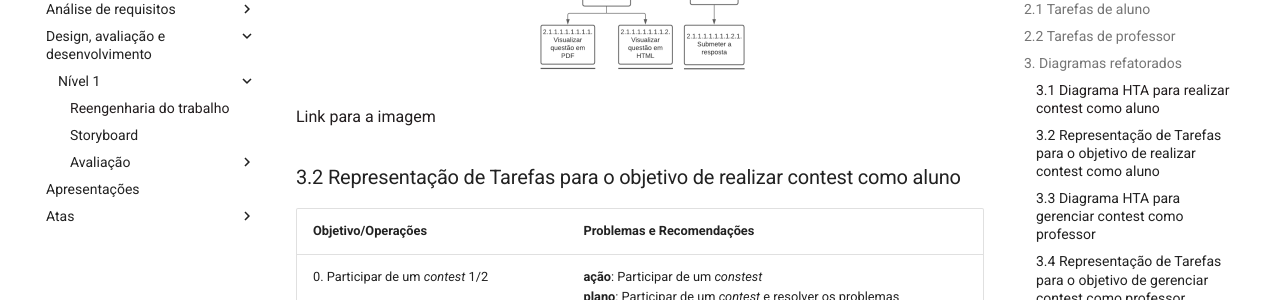
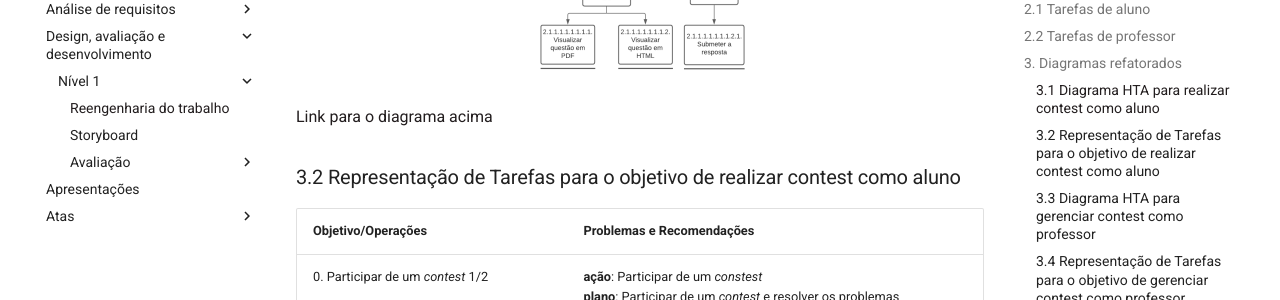
Before and after one commit to Interacao-Humano-Computador/2020.1-CD-MOJ, an MkDocs documentation site: the page built from docs/DeAD/nivel1/reestruturacao_tarefas.md, in a window 1280 px wide and 900 px high, scrolled down 1788 px. Shown: the part 153-453 px from the top of the window. Built offline with MkDocs 1.6.1 and Material for MkDocs 9.7.7, drawn with Linux system fonts in a browser that asks for light colours; old or Windows-style settings are respelled for this version of MkDocs; some of the changed text lies outside the part shown.

Commit message:
Mudança nos links do documento de reestruturação das tarefas

```diff
--- a/docs/DeAD/nivel1/reestruturacao_tarefas.md
+++ b/docs/DeAD/nivel1/reestruturacao_tarefas.md
@@ -46,7 +46,8 @@
 
 ![Análise Tarefas Aluno](../../assets/HTA/analise_tarefas_aluno_reestruturado.png)
 
-[Link para a imagem](https://drive.google.com/file/d/1GixWzuzq43S2DCKUsStYAkmyxxH06KAe/view?usp=sharing)
+<a href="https://drive.google.com/file/d/1GixWzuzq43S2DCKUsStYAkmyxxH06KAe/view?usp=sharing" target="_blank">Link para o diagrama acima</a>
+
 
 ### 3.2 Representação de Tarefas para o objetivo de realizar contest como aluno
 
@@ -86,7 +87,7 @@
 
 ![Análise Tarefas Professor](../../assets/HTA/analise_tarefas_professor_reestruturado.png)
 
-[Link para a imagem](https://drive.google.com/file/d/19_fjn6yyXVgGXkTpxIu4G_MwEItJ054D/view?usp=sharing)
+<a href="https://drive.google.com/file/d/19_fjn6yyXVgGXkTpxIu4G_MwEItJ054D/view?usp=sharing" target="_blank">Link para o diagrama acima</a>
 
 ### 3.4 Representação de Tarefas para o objetivo de gerenciar contest como professor
 
```
